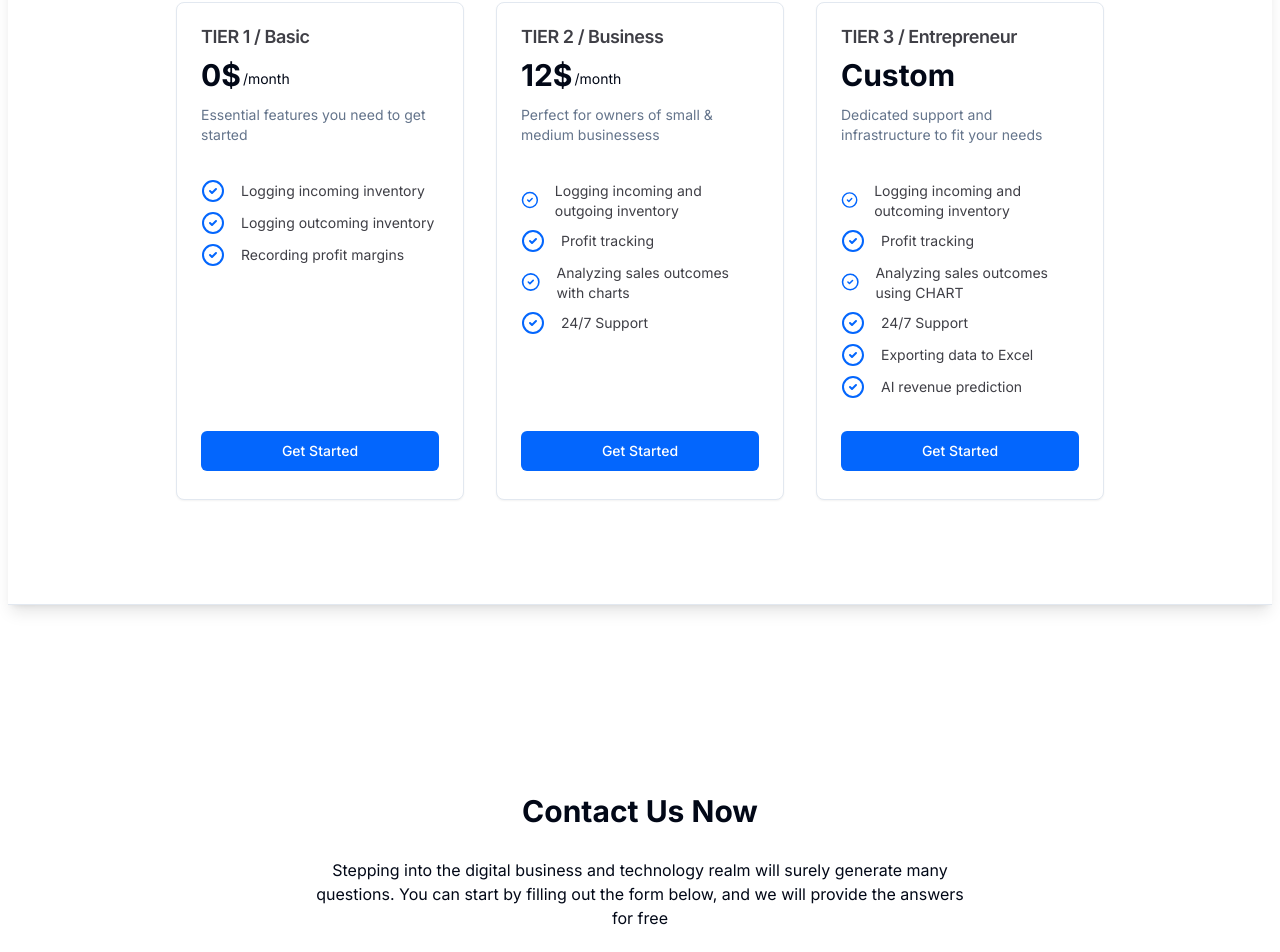
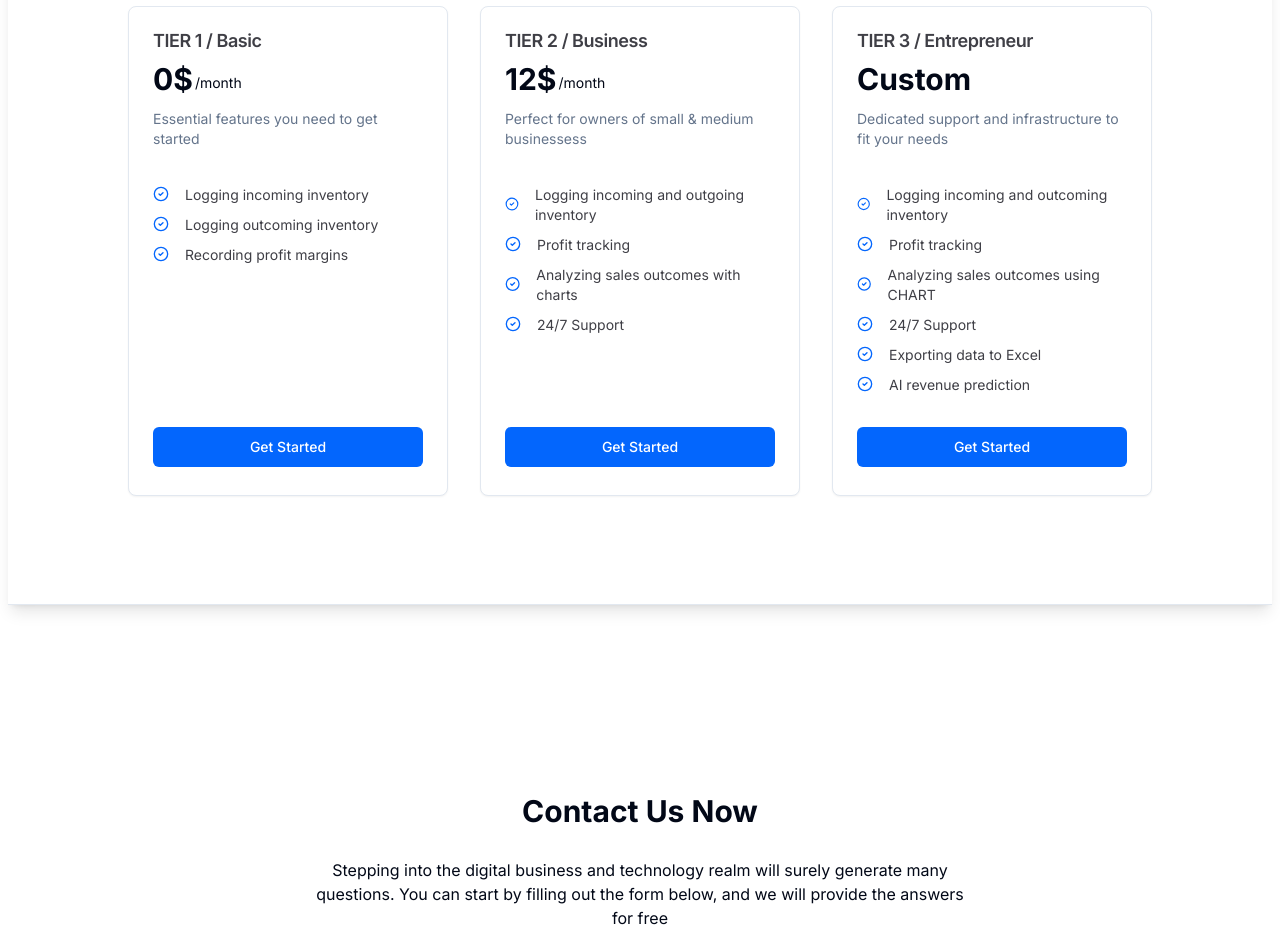
Before and after one commit to egomaragustaf/test2-aoa, a Next.js app: page / in a window 1280 px wide. Shown: the part 1936-2888 px from the top of the page. Built offline with nearby package versions, Linux system fonts and the light colour scheme.

Commit message:
feat: refine card price

```diff
--- a/src/app/(main)/_components/section-pricing.tsx
+++ b/src/app/(main)/_components/section-pricing.tsx
@@ -27,7 +27,7 @@ function PricingCard({
   actionLabel,
 }: PricingProps) {
   return (
-    <Card className="w-72 flex flex-col justify-between py-1 mx-auto sm:mx-0">
+    <Card className="w-80 flex flex-col justify-between py-1 mx-auto sm:mx-0 hover:border-[#0366fd] transition duration-500">
       <div>
         <CardHeader className="pb-8 pt-4">
           <CardTitle className="text-zinc-700 dark:text-zinc-300 text-lg">
@@ -63,7 +63,7 @@ function PricingCard({
 
 const CheckItem = ({ text }: { text: string }) => (
   <div className="flex gap-4">
-    <CheckCircle2 className="w-6 h-6 my-auto text-[#0366fd]" />
+    <CheckCircle2 className="w-4 h-4 my-auto text-[#0366fd]" />
     <p className="pt-0.5 text-zinc-700 dark:text-zinc-300 text-sm">{text}</p>
   </div>
 );
--- a/src/components/shared/navbar-menu.tsx
+++ b/src/components/shared/navbar-menu.tsx
@@ -6,6 +6,7 @@ import { IconMenu2 } from "@tabler/icons-react";
 
 import { Sheet, SheetContent, SheetTrigger } from "@/components/ui/sheet";
 import { navigation } from "@/configs/navigation";
+import { Button } from "@/components/ui/button";
 
 export function NavbarMenu() {
   const [open, setOpen] = useState(false);
@@ -35,6 +36,11 @@ export function NavbarMenu() {
               </Link>
             </li>
           ))}
+          <li>
+            <Button variant="outline" className="w-36" asChild>
+              <Link href={"/login"}>Login</Link>
+            </Button>
+          </li>
         </ul>
       </SheetContent>
     </Sheet>
```
